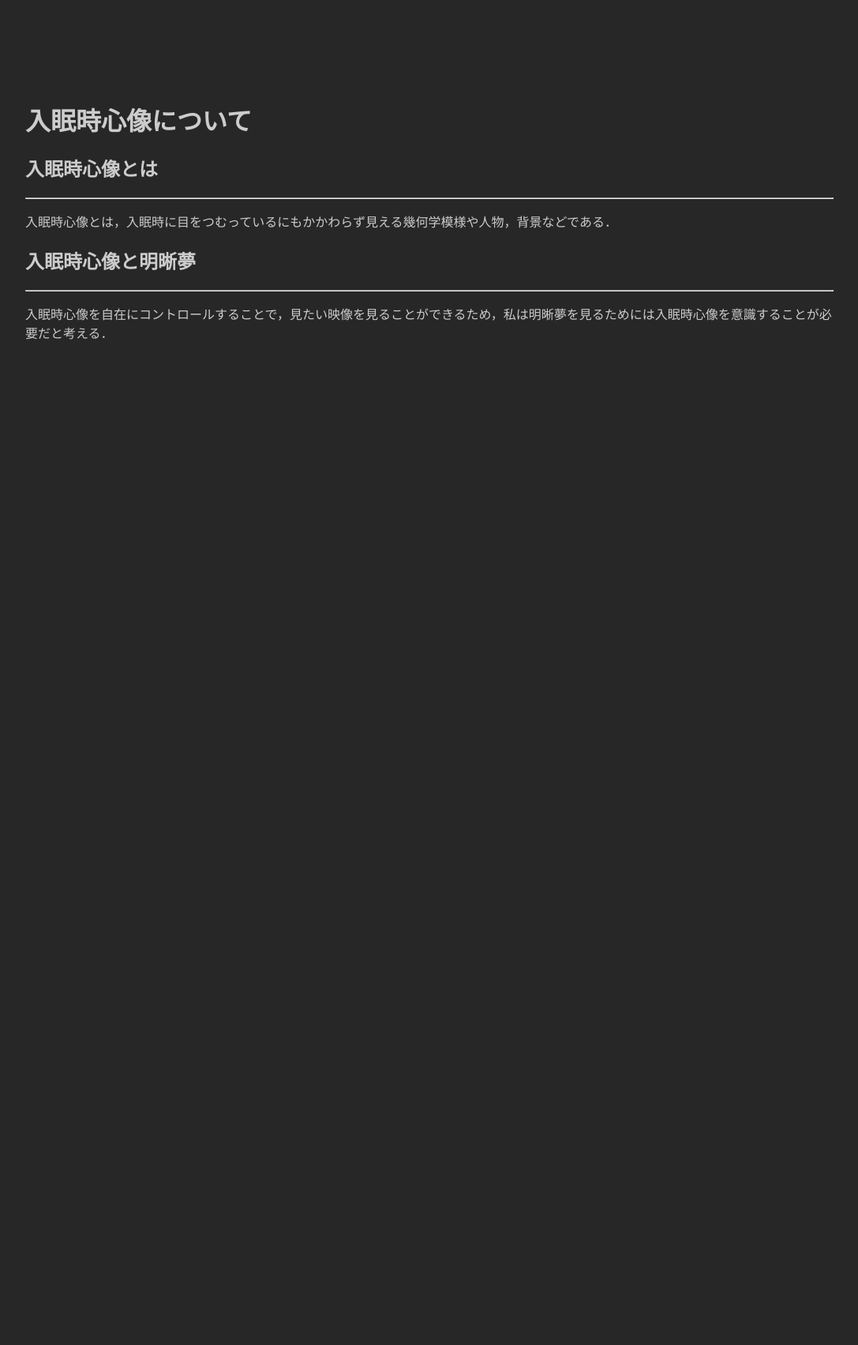
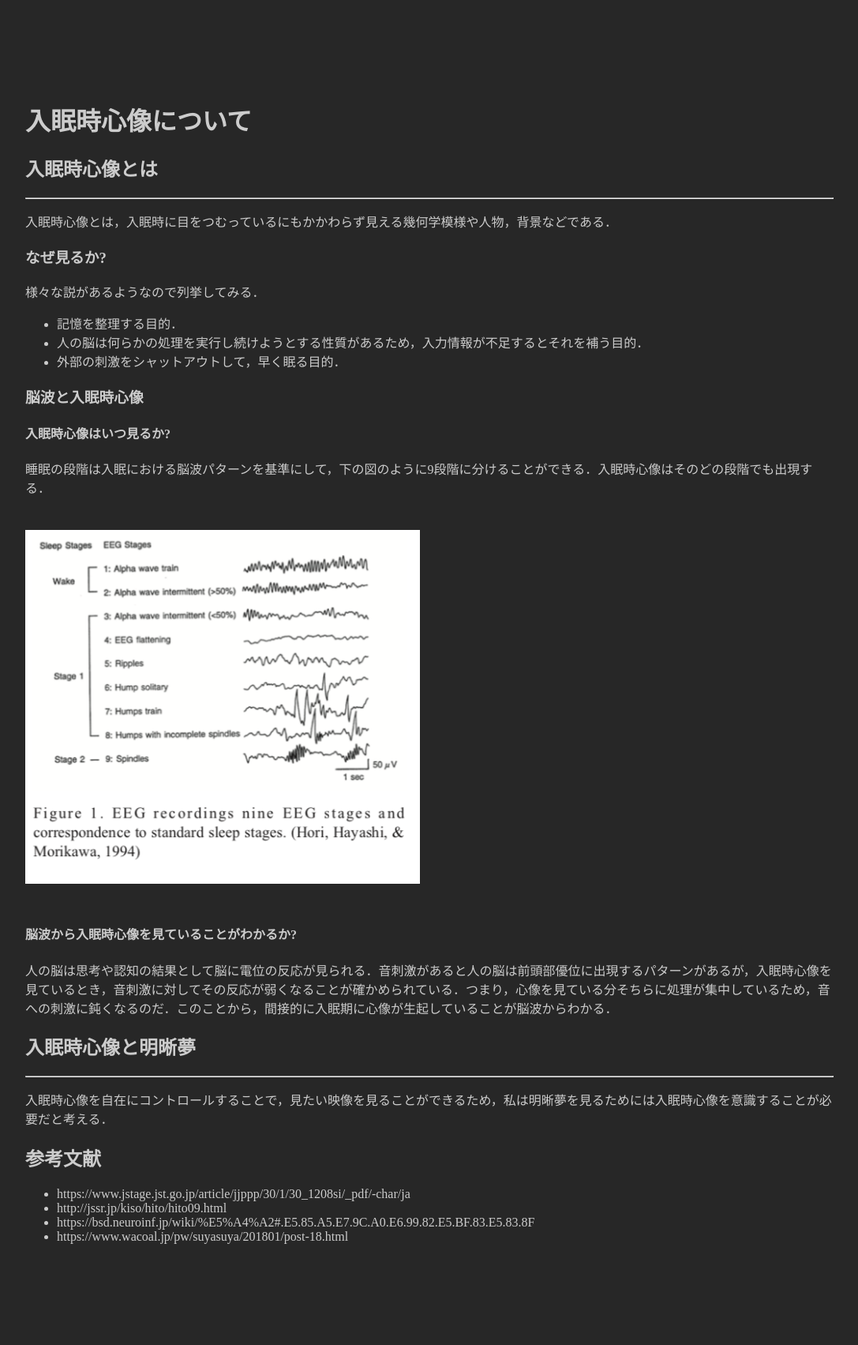
Before and after one commit to hihumi-riku/hihumi-riku.github.io, a Jekyll site: the page built from _posts/2019-01-29-hypnagogic_imagery.md, in a window 1280 px wide. Shown: the whole page at 79% size, without its empty margins (96-1183 px from the left). Built offline with Jekyll 4.4.1, drawn with Linux system fonts in a browser that asks for light colours; before the commit the page ends 900 px from its top, so only the background shows below that.

Commit message:
Added contents

```diff
--- a/_posts/2019-01-29-hypnagogic_imagery.md
+++ b/_posts/2019-01-29-hypnagogic_imagery.md
@@ -10,7 +10,34 @@ title: 入眠時心像について
 
 入眠時心像とは，入眠時に目をつむっているにもかかわらず見える幾何学模様や人物，背景などである．
 
+### なぜ見るか?
+様々な説があるようなので列挙してみる．
+
+- 記憶を整理する目的．
+- 人の脳は何らかの処理を実行し続けようとする性質があるため，入力情報が不足するとそれを補う目的．
+- 外部の刺激をシャットアウトして，早く眠る目的．
+
+### 脳波と入眠時心像
+
+
+#### 入眠時心像はいつ見るか?
+
+睡眠の段階は入眠における脳波パターンを基準にして，下の図のように9段階に分けることができる．入眠時心像はそのどの段階でも出現する．
+
+![img](/assets/images/posts/9eeg_stages.png)
+
+#### 脳波から入眠時心像を見ていることがわかるか?
+人の脳は思考や認知の結果として脳に電位の反応が見られる．音刺激があると人の脳は前頭部優位に出現するパターンがあるが，入眠時心像を見ているとき，音刺激に対してその反応が弱くなることが確かめられている．つまり，心像を見ている分そちらに処理が集中しているため，音への刺激に鈍くなるのだ．このことから，間接的に入眠期に心像が生起していることが脳波からわかる．
+
+
 
 ## 入眠時心像と明晰夢
 ---
 入眠時心像を自在にコントロールすることで，見たい映像を見ることができるため，私は明晰夢を見るためには入眠時心像を意識することが必要だと考える．
+
+
+## 参考文献
+- https://www.jstage.jst.go.jp/article/jjppp/30/1/30_1208si/_pdf/-char/ja
+- http://jssr.jp/kiso/hito/hito09.html
+- https://bsd.neuroinf.jp/wiki/%E5%A4%A2#.E5.85.A5.E7.9C.A0.E6.99.82.E5.BF.83.E5.83.8F
+- https://www.wacoal.jp/pw/suyasuya/201801/post-18.html
--- a/assets/styles/stylesheet.css
+++ b/assets/styles/stylesheet.css
@@ -9,6 +9,6 @@ color:#C14144;
 }
 
 img{
-  width: 1000px; height: 1000px;
+  width: 500px; height: 500px;
   object-fit: contain;
 }
```
Also changed, not shown: assets/images/posts/9eeg_stages.png (added).
